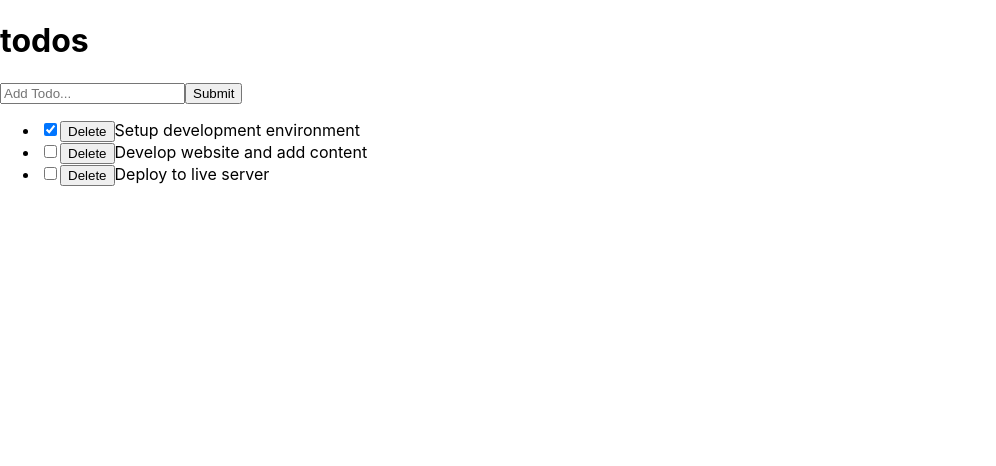
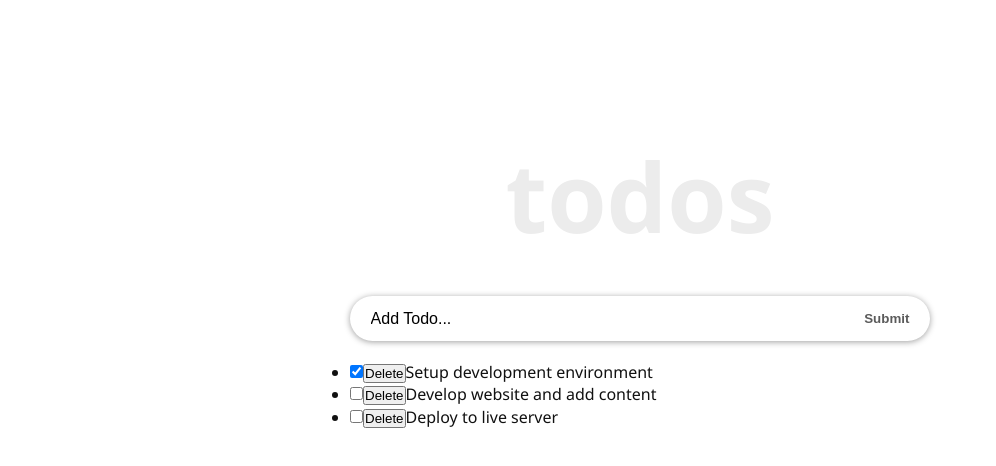
Before and after one commit to pgarus97/react-todo-app, a React (Create React App) app: page / in a window 1280 px wide. Shown: the top 466 px of the page, without its empty margins (0-996 px from the left). Built offline with nearby package versions, Linux system fonts and the light colour scheme.

Commit message:
Part 3.1 added CSS

```diff
--- a/src/App.css
+++ b/src/App.css
@@ -1,38 +1,65 @@
-.App {
-  text-align: center;
+* {
+  box-sizing: border-box;
+  margin: 0;
+  padding: 0;
 }
 
-.App-logo {
-  height: 40vmin;
-  pointer-events: none;
+body {
+  font-family: "Segoe UI", Arial, sans-serif;
+  line-height: 1.4;
+  color: #111;
+  background: #fff;
+  height: 100vh;
 }
 
-@media (prefers-reduced-motion: no-preference) {
-  .App-logo {
-    animation: App-logo-spin infinite 20s linear;
-  }
+.container {
+  display: flex;
+  flex-direction: column;
+  justify-content: center;
+  align-items: center;
+  max-width: 600px;
+  margin: 0 auto;
 }
 
-.App-header {
-  background-color: #282c34;
-  min-height: 100vh;
-  display: flex;
-  flex-direction: column;
-  align-items: center;
-  justify-content: center;
-  font-size: calc(10px + 2vmin);
-  color: white;
+.inner {
+  width: 100%;
+  padding: 8rem 10px 4rem;
 }
 
-.App-link {
-  color: #61dafb;
+.form-container {
+  width: 100%;
+  margin-bottom: 20px;
+  display: flex;
+  border-radius: calc(0.5 * 100px);
+  box-shadow: 0 1px 6px 0 rgba(0, 0, 0, 0.38);
+  justify-content: space-evenly;
 }
 
-@keyframes App-logo-spin {
-  from {
-    transform: rotate(0deg);
-  }
-  to {
-    transform: rotate(360deg);
-  }
+.input-text {
+  font-size: 1rem;
+  font-weight: 400;
+  width: 85%;
+  padding-right: 5px;
+  padding-left: 10px;
+  border-radius: calc(0.5 * 100px);
 }
+
+.input-text::placeholder {
+  color: #000;
+}
+
+.input-submit {
+  background: transparent;
+  color: #5b5b5b;
+  text-transform: capitalize;
+  cursor: pointer;
+  font-weight: 600;
+  margin-right: 10px;
+}
+
+.input-text,
+.input-submit {
+  height: 45px;
+  outline: none;
+  border: none;
+}
--- a/src/components/Header.js
+++ b/src/components/Header.js
@@ -1,9 +1,23 @@
 import React from "react"
 
 function Header(){
+
+    const headerStyle = {
+        padding: "20px 0",
+        lineHeight: "1.5em",
+    }
+
     return (
-        <header>
-            <h1>todos
+        <header style={headerStyle}>
+            <h1 style={{
+                fontSize: "6rem",
+                fontWeight: "600",
+                marginBottom: "2rem",
+                lineHeight: "1em",
+                color: "#ececec",
+                textTransform: "lowercase",
+                textAlign: "center",
+            }}>todos
             </h1>
         </header>
     )
--- a/src/components/InputTodo.js
+++ b/src/components/InputTodo.js
@@ -28,14 +28,15 @@
 
     render(){
         return(
-            <form onSubmit={this.handleSubmit}>
+            <form onSubmit={this.handleSubmit} className="form-container">
                 <input type="text"
+                       className="input-text"
                        placeholder="Add Todo..."
                        value={this.state.title}
                        name="title"
                        onChange={this.onChange}
                 />
-                <button>Submit</button>
+                <button className="input-submit">Submit</button>
             </form>
         )
     }
--- a/src/components/TodoContainer.js
+++ b/src/components/TodoContainer.js
@@ -62,7 +62,8 @@
 
     render(){
         return(
-            <div>
+            <div className="container">
+                <div className="inner">
                     <Header />
                     <InputTodo addTodoProps={this.addTodoItem}/>
                     <TodosList
@@ -71,6 +72,7 @@
                         deleteTodoProps={this.delTodo}
                     />
                 </div>
+            </div>
         )
     }
 }
--- a/src/index.js
+++ b/src/index.js
@@ -2,6 +2,7 @@
 import ReactDOM from 'react-dom';
 import './index.css';
 import App from './App';
+import "./App.css"
 import reportWebVitals from './reportWebVitals';
 import TodoContainer from "./components/TodoContainer";
 
```
Lines whose indentation alone changed are shown as unchanged.
